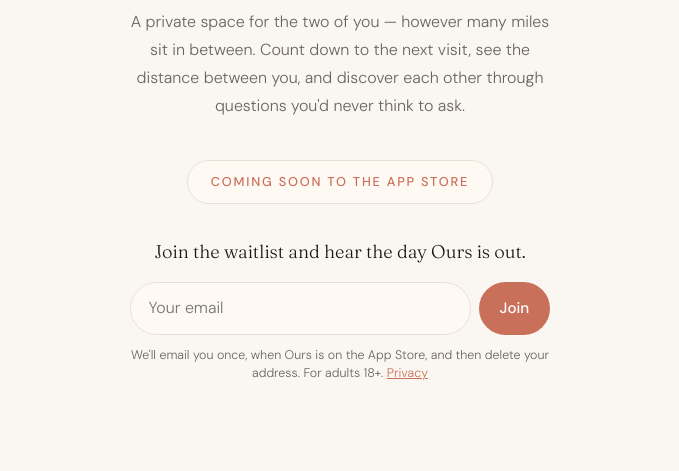
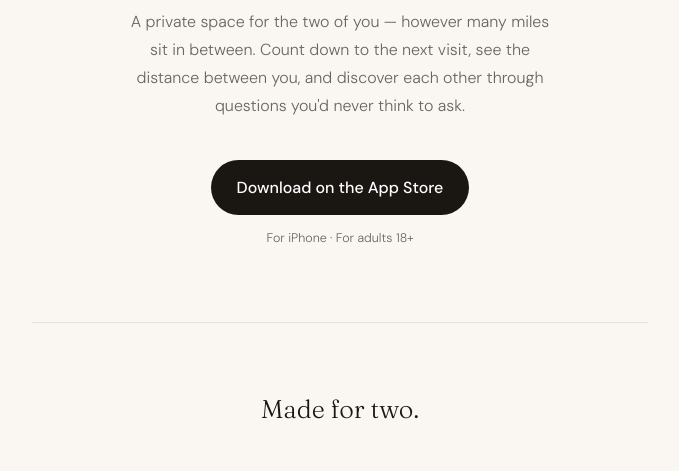
Before and after one commit to getoursapp/getoursapp.github.io, a plain HTML site: page index.html in a window 1280 px wide. Shown: the part 329-800 px from the top of the page, without its empty margins (300-979 px from the left). Drawn offline with Linux system fonts and the light colour scheme.

Commit message:
Launch: App Store link, waitlist removed, FAQ Pro list
Co-Authored-By: Claude Opus 5.5 <noreply@anthropic.com>

```diff
--- a/index.html
+++ b/index.html
@@ -4,7 +4,7 @@
   <meta charset="UTF-8">
   <meta name="viewport" content="width=device-width, initial-scale=1.0">
   <title>Ours: Long Distance Couples — Close the distance, together.</title>
-  <meta name="description" content="Ours is a private app for couples who live apart — countdowns to your next visit, 473 questions with a chat under each one, In Sync, time capsules, date ideas and a shared calendar. Coming soon to the App Store.">
+  <meta name="description" content="Ours is a private app for couples who live apart — countdowns to your next visit, 473 questions with a chat under each one, In Sync, time capsules, date ideas and a shared calendar. Download it on the App Store.">
   <link href="https://fonts.googleapis.com/css2?family=Fraunces:ital,opsz,wght@0,9..144,300;0,9..144,400;1,9..144,300;1,9..144,400&family=DM+Sans:wght@300;400;500&display=swap" rel="stylesheet">
   <style>
     *, *::before, *::after { box-sizing: border-box; margin: 0; padding: 0; }
@@ -98,74 +98,24 @@
       font-weight: 500;
     }
 
-    /* Waitlist */
-    .waitlist {
-      max-width: 420px;
-      margin: 2rem auto 0;
+    /* App Store link */
+    .store-btn {
+      display: inline-block;
+      background: var(--ink);
+      color: #fff;
+      text-decoration: none;
+      border-radius: 999px;
+      padding: 0.85rem 1.6rem;
+      font-weight: 500;
     }
 
-    .waitlist .wl-title {
-      font-family: 'Fraunces', serif;
-      font-weight: 300;
-      font-size: 1.15rem;
-      margin-bottom: 0.9rem;
+    .store-btn:hover { background: var(--accent); }
+
+    .store-small {
+      font-size: 0.78rem;
+      color: var(--muted);
+      margin-top: 0.8rem;
     }
-
-    .wl-row {
-      display: flex;
-      gap: 0.5rem;
-    }
-
-    .wl-row input {
-      flex: 1;
-      min-width: 0;
-      font: inherit;
-      font-size: 16px;            /* 16px+ stops iOS zooming into the field */
-      color: var(--ink);
-      background: var(--warm-white);
-      border: 1px solid var(--border);
-      border-radius: 999px;
-      padding: 0.7rem 1.1rem;
-      outline: none;
-    }
-
-    .wl-row input:focus { border-color: var(--accent); }
-
-    .wl-row button {
-      flex: none;
-      font: inherit;
-      font-weight: 500;
-      font-size: 0.95rem;
-      color: #fff;
-      background: var(--accent);
-      border: none;
-      border-radius: 999px;
-      padding: 0.7rem 1.3rem;
-      cursor: pointer;
-    }
-
-    .wl-row button:disabled { opacity: 0.6; cursor: default; }
-
-    .wl-small {
-      margin-top: 0.7rem;
-      font-size: 0.78rem;
-      line-height: 1.5;
-      color: var(--muted);
-    }
-
-    .wl-small a { color: var(--accent); }
-
-    .wl-msg {
-      margin-top: 0.8rem;
-      font-size: 0.95rem;
-      min-height: 1.5em;
-    }
-
-    .wl-msg.ok { color: var(--accent); }
-
-    .wl-hp { position: absolute; left: -9999px; width: 1px; height: 1px; opacity: 0; }
-
-    .waitlist.done .wl-row, .waitlist.done .wl-small { display: none; }
 
     /* Features */
     .features {
@@ -303,17 +253,8 @@
   <h1 class="wordmark">Ours</h1>
   <p class="tagline">Close the distance, together.</p>
   <p class="lede">A private space for the two of you — however many miles sit in between. Count down to the next visit, see the distance between you, and discover each other through questions you'd never think to ask.</p>
-  <span class="badge">Coming soon to the App&nbsp;Store</span>
-  <form class="waitlist" id="waitlist" novalidate>
-    <p class="wl-title">Join the waitlist and hear the day Ours is out.</p>
-    <div class="wl-row">
-      <input type="email" id="wl-email" name="email" placeholder="Your email" autocomplete="email" required aria-label="Your email">
-      <button type="submit" id="wl-btn">Join</button>
-    </div>
-    <input type="text" name="company" id="wl-hp" class="wl-hp" tabindex="-1" autocomplete="off" aria-hidden="true">
-    <p class="wl-small" id="wl-consent">We'll email you once, when Ours is on the App Store, and then delete your address. For adults 18+. <a href="/privacy#waitlist">Privacy</a></p>
-    <p class="wl-msg" id="wl-msg" role="status" aria-live="polite"></p>
-  </form>
+  <a class="store-btn" href="https://apps.apple.com/app/id6795591395">Download on the App Store</a>
+  <p class="store-small">For iPhone · For adults 18+</p>
 </header>
 
 <main class="wrap">
@@ -385,50 +326,6 @@
   <br>
   <span class="age">For adults 18+</span>
 </footer>
-
-<script id="ours-waitlist-js">
-(function () {
-  // Waitlist: one insert into Supabase table public.waitlist with the project's publishable key (anon may
-  // only insert; nobody can read the list from here). Migration 20261021000000_website_waitlist.sql in the app repo.
-  var URL = 'https://ijtosxifmldwaqzumbmp.supabase.co/rest/v1/waitlist';
-  var KEY = 'sb_publishable_-NdQT_giv2MIDJx04fiQoQ_CD4g9yty';   // publishable key: public by design, same one the app ships
-  var form = document.getElementById('waitlist');
-  if (!form || !window.fetch) return;
-  var email = document.getElementById('wl-email'), btn = document.getElementById('wl-btn');
-  var msg = document.getElementById('wl-msg'), hp = document.getElementById('wl-hp');
-  var consent = document.getElementById('wl-consent').textContent.replace(/\s*Privacy\s*$/, '').trim();
-
-  // ?ref=name (or utm_source) on the link tells us which post brought someone in.
-  var ref = null;
-  try {
-    var q = new URLSearchParams(location.search);
-    ref = (q.get('ref') || q.get('utm_source') || '').toLowerCase().replace(/[^a-z0-9_-]/g, '').slice(0, 60) || null;
-  } catch (e) { /* no source */ }
-
-  function say(text, ok) { msg.textContent = text; msg.className = 'wl-msg' + (ok ? ' ok' : ''); }
-  function welcome(text) { form.classList.add('done'); say(text, true); }
-
-  form.addEventListener('submit', function (e) {
-    e.preventDefault();
-    if (hp.value) { welcome("You're on the list. See you soon."); return; }   // a bot filled the hidden field
-    var v = email.value.trim();
-    if (!/^[^@\s]+@[^@\s]+\.[^@\s]+$/.test(v) || v.length > 254) { say('That email doesn’t look right.'); email.focus(); return; }
-    btn.disabled = true; say('');
-    fetch(URL, {
-      method: 'POST',
-      headers: { 'apikey': KEY, 'Content-Type': 'application/json', 'Prefer': 'return=minimal' },
-      body: JSON.stringify({ email: v, consent_text: consent, source: ref })
-    }).then(function (r) {
-      if (r.status === 201) welcome("You're on the list. We'll email you the day Ours is out.");
-      else if (r.status === 409) welcome("You're already on the list. We'll email you the day Ours is out.");
-      else throw new Error('status ' + r.status);
-    }).catch(function () {
-      btn.disabled = false;
-      say('Something went wrong. Please try again in a moment.');
-    });
-  });
-})();
-</script>
 
 <script id="ours-intro-js">
 (function () {
```
Also changed, not shown: faq.html (+2 -2 lines).
